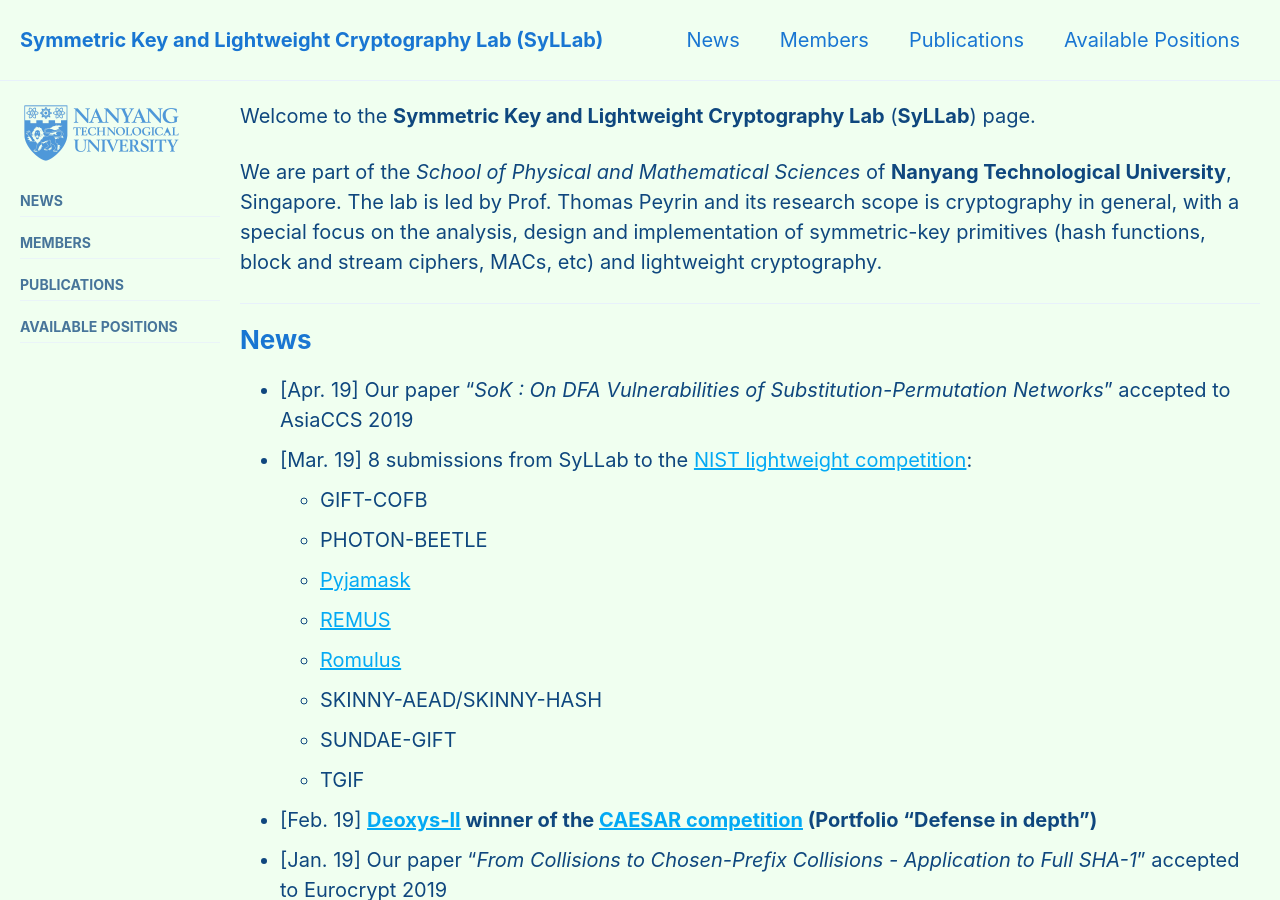
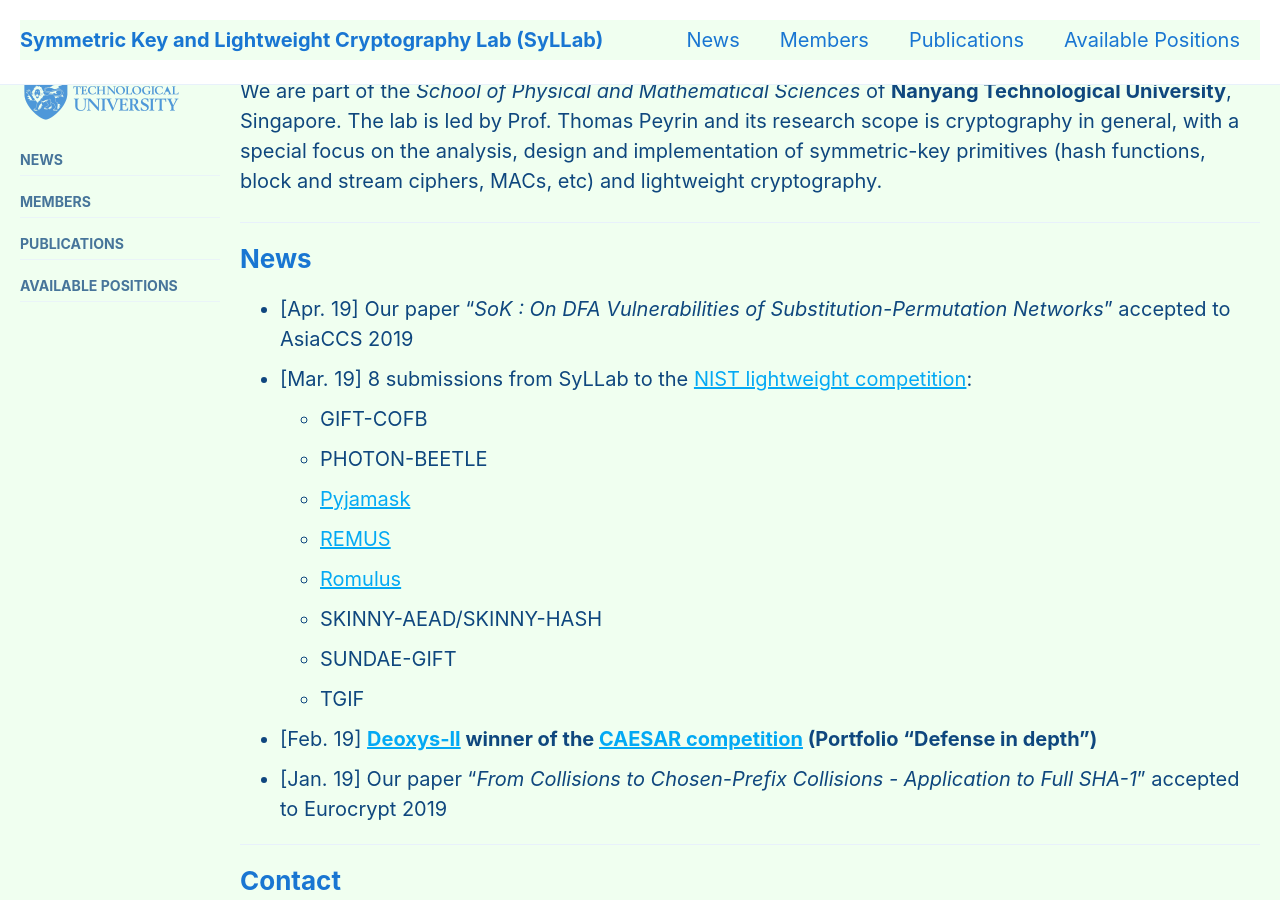
Before and after one commit to thomaspeyrin/web, a Jekyll site: the page built from index.md, in a window 1280 px wide and 900 px high. Built offline with Jekyll 4.4.1, drawn with Linux system fonts in a browser that asks for light colours; cached includes are drawn as plain includes; nearby versions of some CDN libraries.

Commit message:
Update _masthead.scss

```diff
--- a/_sass/minimal-mistakes/_masthead.scss
+++ b/_sass/minimal-mistakes/_masthead.scss
@@ -3,13 +3,17 @@
    ========================================================================== */
 
 .masthead {
-  position: relative;
+  position: fixed;
+  top: 0;
   border-bottom: 1px solid $border-color;
   -webkit-animation: $intro-transition;
   animation: $intro-transition;
   -webkit-animation-delay: 0.15s;
   animation-delay: 0.15s;
   z-index: 20;
+  width: 100%;
+  background: white;  // set a color to hide content that may appear below masthead
+  height: 85px; // need a magic number here which may break in different viewports
 
   &__inner-wrap {
     @include clearfix;
```
